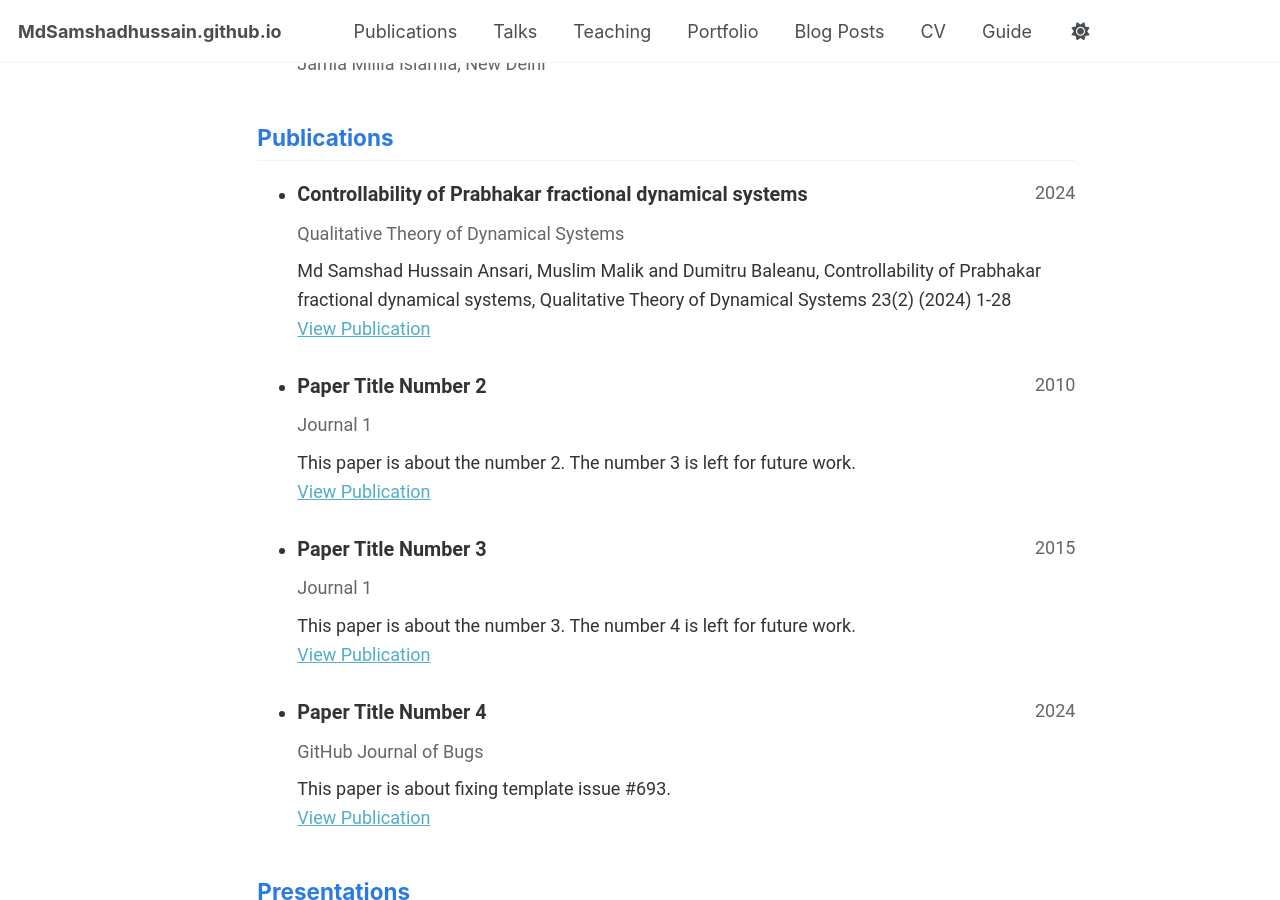
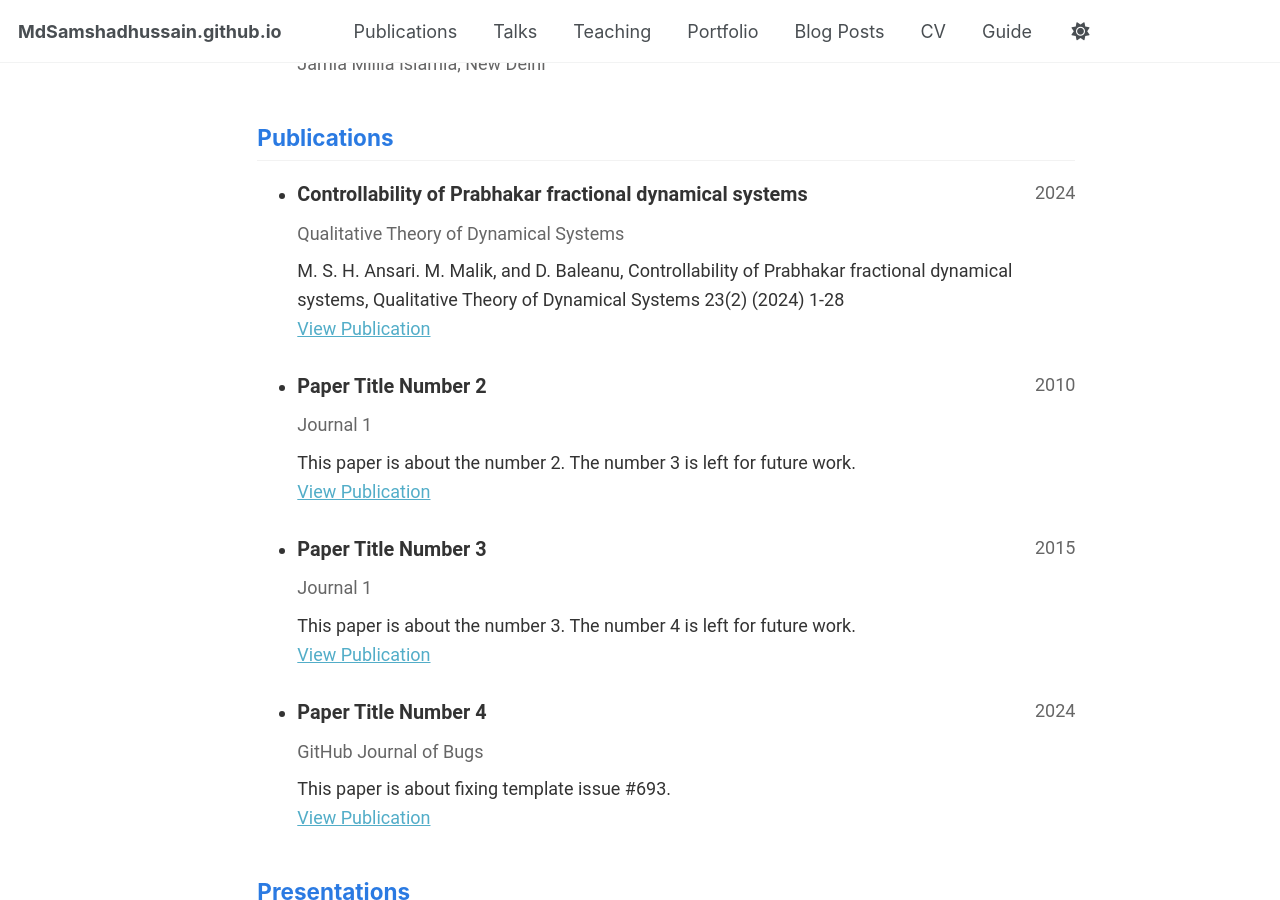
Before and after one commit to MdSamshadhussain/MdSamshadhussain.github.io, a Jekyll site: the page built from _pages/cv-json.md, in a window 1280 px wide and 900 px high, scrolled down 662 px. Built offline with Jekyll 4.4.1, drawn with Linux system fonts in a browser that asks for light colours.

Commit message:
Update cv.json

```diff
--- a/_data/cv.json
+++ b/_data/cv.json
@@ -61,9 +61,7 @@
       "publisher": "Qualitative Theory of Dynamical Systems",
       "releaseDate": "2024",
       "website": "https://doi.org/10.1007/s12346-023-00919-4",
-      "summary": "Md Samshad Hussain Ansari, Muslim Malik and Dumitru Baleanu, Controllability of
- Prabhakar fractional dynamical systems, Qualitative Theory of Dynamical Systems 23(2)
- (2024) 1-28"
+      "summary": "M. S. H. Ansari. M. Malik, and D. Baleanu, Controllability of Prabhakar fractional dynamical systems, Qualitative Theory of Dynamical Systems 23(2) (2024) 1-28"
     },
     {
       "name": "Paper Title Number 2",
```
